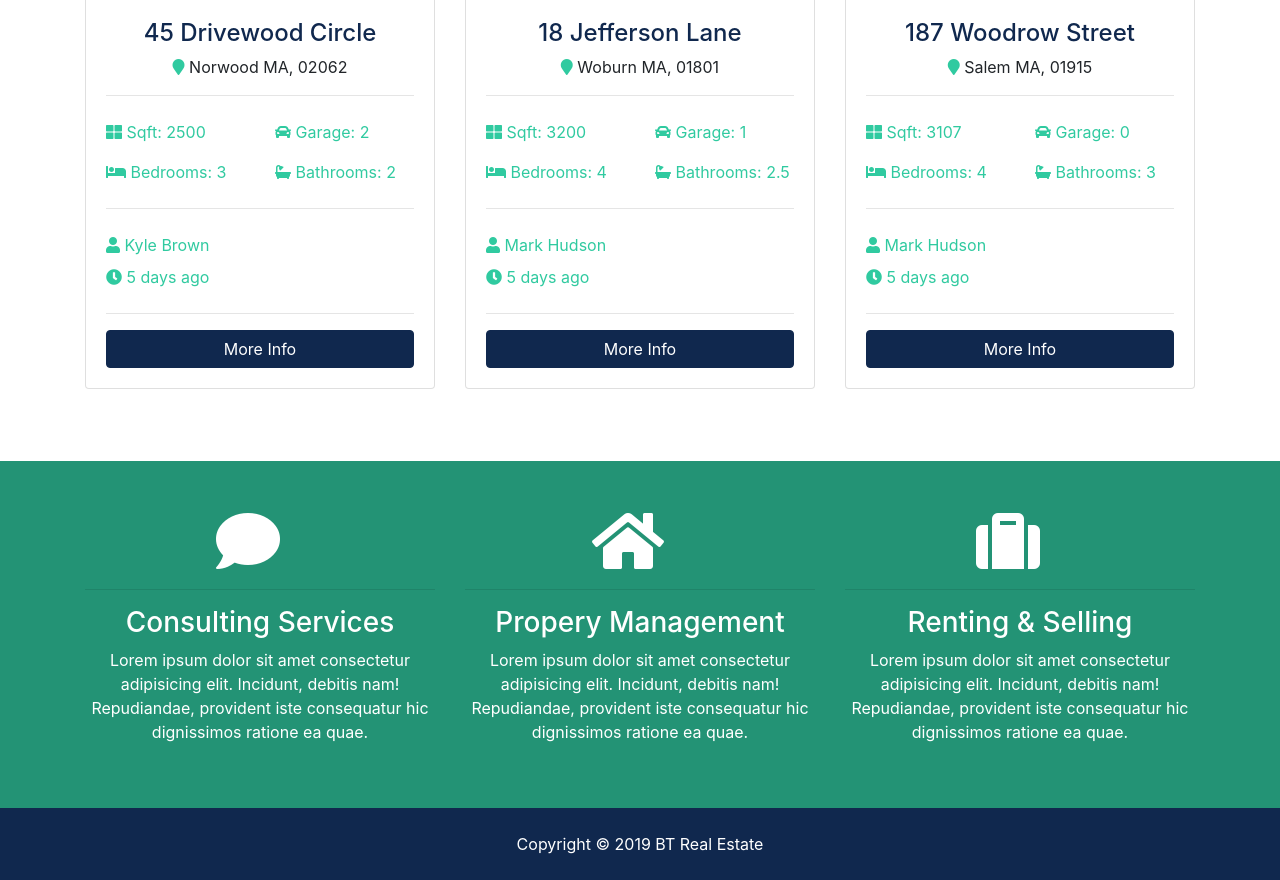
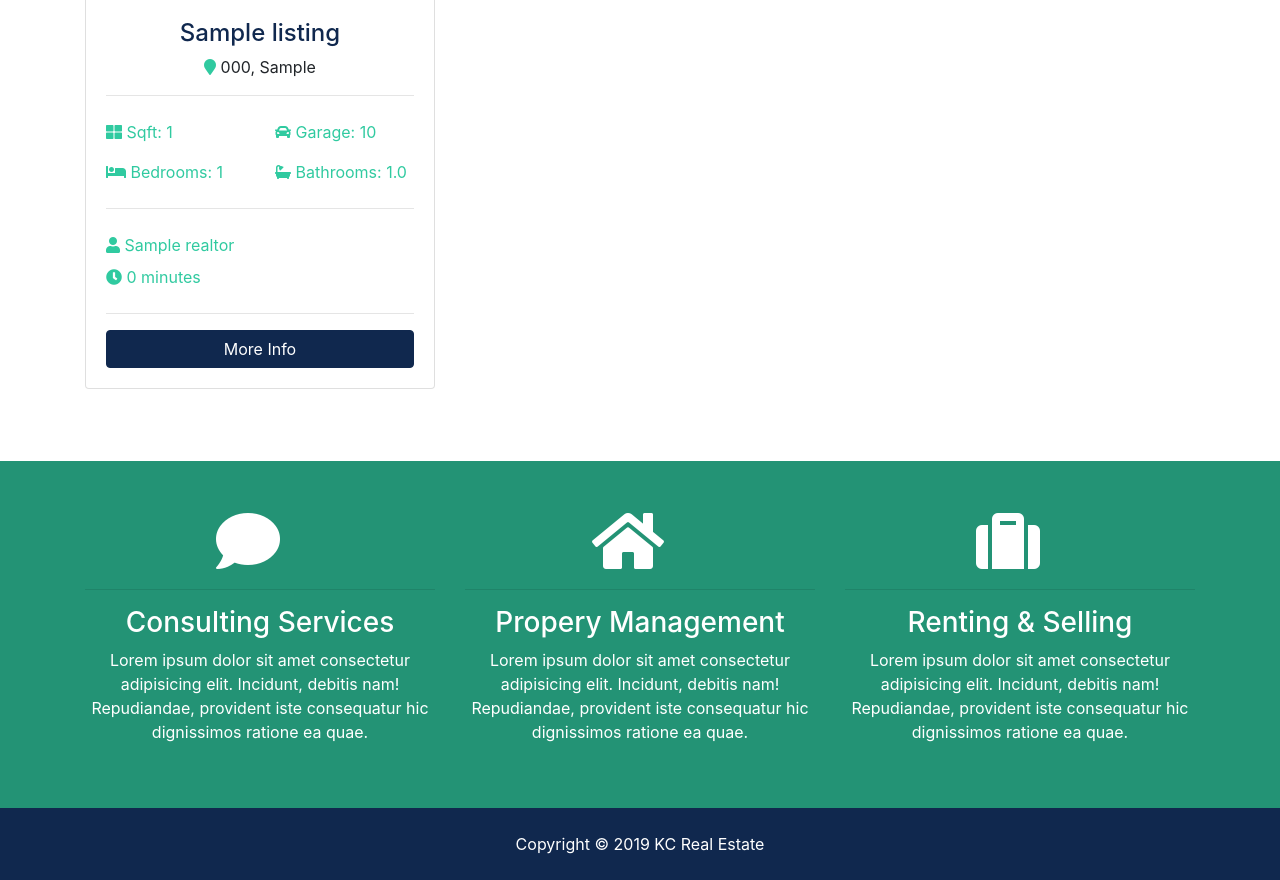
Before and after one commit to wkingsley/KC_REAL_ESTATE, a Django app: page / in a window 1280 px wide. Shown: the part 1123-2003 px from the top of the page. Run offline with Django 3.2, Linux system fonts and the light colour scheme; tables that the repository leaves empty hold one stand-in row (values such as "Sample post"); grey boxes marked "Sample" are stand-in pictures; some libraries are stand-ins or nearby versions.

Commit message:
Added dynamic feature to listings

```diff
--- a/pages/views.py
+++ b/pages/views.py
@@ -1,9 +1,28 @@
 from django.shortcuts import render
 from django.http import HttpResponse
+from listings.models import Listing
+from realtors.models import Realtor
 
 def index(request):
-  return render(request, 'pages/index.html')
+  listings = Listing.objects.order_by('-list_date').filter(is_published=True)[:3] #Only 3 listings needed
+
+  context = {
+    'listings': listings
+  }
+
+  return render(request, 'pages/index.html', context)
 
 
 def about(request):
-  return render(request, 'pages/about.html')
+  # Get all realtors
+  realtors = Realtor.objects.order_by('-hire_date')
+
+  # Get MVP realtors
+  mvp_realtors = Realtor.objects.all().filter(is_mvp=True)
+
+  context = {
+    'realtors': realtors,
+    'mvp_realtors': mvp_realtors
+  }
+
+  return render(request, 'pages/about.html', context)
--- a/templates/admin/base_site.html
+++ b/templates/admin/base_site.html
@@ -3,7 +3,7 @@
 
 {% block branding %}
   <h1 id="head">
-    <img src="{% static 'img/logo.png' %}" alt="KC Real Eastate" height="50" width="80" class="brand_img"> Admin Area
+    {# <img src="{% static 'img/logo.png' %}" alt="KC Real Eastate" height="50" width="80" class="brand_img"> #} Admin Area
   </h1>
 {% endblock %}
 {% block extrastyle %}
--- a/templates/listings/listings.html
+++ b/templates/listings/listings.html
@@ -82,7 +82,6 @@
           </div>
         {% endif %}
 
-
       </div>
 
       <div class="row">
--- a/templates/pages/index.html
+++ b/templates/pages/index.html
@@ -1,4 +1,6 @@
 {% extends 'base.html' %}
+
+{% load humanize %}
 
 {% block content %}
 <!-- Showcase -->
@@ -130,134 +132,56 @@
     <div class="container">
       <h3 class="text-center mb-3">Latest Listings</h3>
       <div class="row">
-        <!-- Listing 1 -->
+        {% if listings %}
+          {% for listing in listings %}
+            <!-- Listings -->
             <div class="col-md-6 col-lg-4 mb-4">
               <div class="card listing-preview">
-            <img class="card-img-top" src="assets/img/homes/home-1.jpg" alt="">
+                <img class="card-img-top" src="{{ listing.photo_main.url }}" alt="">
                 <div class="card-img-overlay">
                   <h2>
-                <span class="badge badge-secondary text-white">$490,000</span>
+                    <span class="badge badge-secondary text-white">€ {{ listing.price | intcomma }}</span>
                   </h2>
                 </div>
                 <div class="card-body">
                   <div class="listing-heading text-center">
-                <h4 class="text-primary">45 Drivewood Circle</h4>
+                    <h4 class="text-primary">{{ listing.title }}</h4>
                     <p>
-                  <i class="fas fa-map-marker text-secondary"></i> Norwood MA, 02062</p>
+                      <i class="fas fa-map-marker text-secondary"></i> {{ listing.zipcode }}, {{ listing.city }}</p>
                   </div>
                   <hr>
                   <div class="row py-2 text-secondary">
                     <div class="col-6">
-                  <i class="fas fa-th-large"></i> Sqft: 2500</div>
+                      <i class="fas fa-th-large"></i> Sqft: {{ listing.sqft }}</div>
                     <div class="col-6">
-                  <i class="fas fa-car"></i> Garage: 2</div>
+                      <i class="fas fa-car"></i> Garage: {{ listing.garage }}</div>
                   </div>
                   <div class="row py-2 text-secondary">
                     <div class="col-6">
-                  <i class="fas fa-bed"></i> Bedrooms: 3</div>
+                      <i class="fas fa-bed"></i> Bedrooms: {{ listing.bedrooms }}</div>
                     <div class="col-6">
-                  <i class="fas fa-bath"></i> Bathrooms: 2</div>
+                      <i class="fas fa-bath"></i> Bathrooms: {{ listing.bathrooms }}</div>
                   </div>
                   <hr>
                   <div class="row py-2 text-secondary">
                     <div class="col-6">
-                  <i class="fas fa-user"></i> Kyle Brown</div>
+                      <i class="fas fa-user"></i> {{ listing.realtor }}</div>
                   </div>
                   <div class="row text-secondary pb-2">
                     <div class="col-6">
-                  <i class="fas fa-clock"></i> 5 days ago</div>
+                      <i class="fas fa-clock"></i> {{ listing.list_date | timesince }}</div>
                   </div>
                   <hr>
-              <a href="listing.html" class="btn btn-primary btn-block">More Info</a>
+                  <a href="{% url 'listing' listing.id %}" class="btn btn-primary btn-block">More Info</a>
                 </div>
               </div>
             </div>
-
-        <!-- Listing 2 -->
-        <div class="col-md-6 col-lg-4 mb-4">
-          <div class="card listing-preview">
-            <img class="card-img-top" src="assets/img/homes/home-2.jpg" alt="">
-            <div class="card-img-overlay">
-              <h2>
-                <span class="badge badge-secondary text-white">$550,000</span>
-              </h2>
+          {% endfor %}
+        {% else %}
+          <div class="col-md-12">
+            <p>No Listings Available</p>
           </div>
-            <div class="card-body">
-              <div class="listing-heading text-center">
-                <h4 class="text-primary">18 Jefferson Lane</h4>
-                <p>
-                  <i class="fas fa-map-marker text-secondary"></i> Woburn MA, 01801</p>
-              </div>
-              <hr>
-              <div class="row py-2 text-secondary">
-                <div class="col-6">
-                  <i class="fas fa-th-large"></i> Sqft: 3200</div>
-                <div class="col-6">
-                  <i class="fas fa-car"></i> Garage: 1</div>
-              </div>
-              <div class="row py-2 text-secondary">
-                <div class="col-6">
-                  <i class="fas fa-bed"></i> Bedrooms: 4</div>
-                <div class="col-6">
-                  <i class="fas fa-bath"></i> Bathrooms: 2.5</div>
-              </div>
-              <hr>
-              <div class="row py-2 text-secondary">
-                <div class="col-6">
-                  <i class="fas fa-user"></i> Mark Hudson</div>
-              </div>
-              <div class="row text-secondary pb-2">
-                <div class="col-6">
-                  <i class="fas fa-clock"></i> 5 days ago</div>
-              </div>
-              <hr>
-              <a href="listing.html" class="btn btn-primary btn-block">More Info</a>
-            </div>
-          </div>
-        </div>
-
-        <!-- Listing 3 -->
-        <div class="col-md-6 col-lg-4 mb-4">
-          <div class="card listing-preview">
-            <img class="card-img-top" src="assets/img/homes/home-3.jpg" alt="">
-            <div class="card-img-overlay">
-              <h2>
-                <span class="badge badge-secondary text-white">$580,000</span>
-              </h2>
-            </div>
-            <div class="card-body">
-              <div class="listing-heading text-center">
-                <h4 class="text-primary">187 Woodrow Street</h4>
-                <p>
-                  <i class="fas fa-map-marker text-secondary"></i> Salem MA, 01915</p>
-              </div>
-              <hr>
-              <div class="row py-2 text-secondary">
-                <div class="col-6">
-                  <i class="fas fa-th-large"></i> Sqft: 3107</div>
-                <div class="col-6">
-                  <i class="fas fa-car"></i> Garage: 0</div>
-              </div>
-              <div class="row py-2 text-secondary">
-                <div class="col-6">
-                  <i class="fas fa-bed"></i> Bedrooms: 4</div>
-                <div class="col-6">
-                  <i class="fas fa-bath"></i> Bathrooms: 3</div>
-              </div>
-              <hr>
-              <div class="row py-2 text-secondary">
-                <div class="col-6">
-                  <i class="fas fa-user"></i> Mark Hudson</div>
-              </div>
-              <div class="row text-secondary pb-2">
-                <div class="col-6">
-                  <i class="fas fa-clock"></i> 5 days ago</div>
-              </div>
-              <hr>
-              <a href="listing.html" class="btn btn-primary btn-block">More Info</a>
-            </div>
-          </div>
-        </div>
+        {% endif %}
 
       </div>
     </div>
--- a/templates/partials/_footer.html
+++ b/templates/partials/_footer.html
@@ -1,5 +1,5 @@
 <!-- Footer -->
   <footer id="main-footer" class="py-4 bg-primary text-white text-center">
     Copyright &copy;
-    <span class="year"></span> BT Real Estate
+    <span class="year"></span> KC Real Estate
   </footer>
--- a/templates/partials/_topbar.html
+++ b/templates/partials/_topbar.html
@@ -3,10 +3,10 @@
     <div class="container">
       <div class="row">
         <div class="col-md-4">
-          <i class="fas fa-phone"></i> (617)-555-5555
+          <i class="fas fa-phone"></i> 09-5555-5555
         </div>
         <div class="col-md-4">
-          <i class="fas fa-envelope-open"></i> contact@btrealestate.co
+          <i class="fas fa-envelope-open"></i> contact@kcrealestate.com
         </div>
         <div class="col-md-4">
           <div class="social text-right">
```
Also changed, not shown: templates/pages/about.html (+21 -30 lines). Lines whose indentation alone changed are shown as unchanged.
